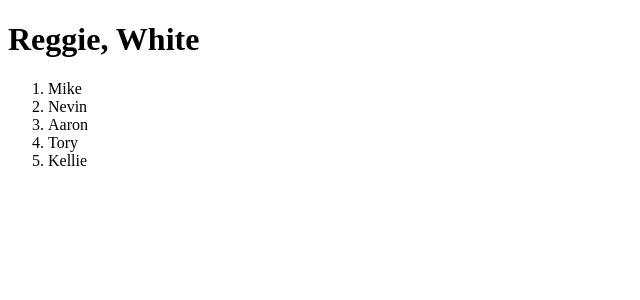
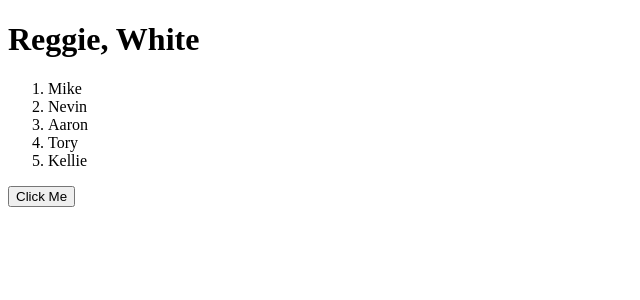
Before and after one commit to Kelphane/React-WorkSheet, a React (Create React App) app: page / in a window 1280 px wide. Shown: the top 300 px of the page, without its empty margins (0-640 px from the left). Built offline with nearby package versions, Linux system fonts and the light colour scheme.

Commit message:
Created SendAlert Component

```diff
--- a/src/App.jsx
+++ b/src/App.jsx
@@ -1,6 +1,7 @@
 import React, {Component} from "react";
 import DisplayName from "./Components/DisplayName/DisplayName";
 import DisplayList from "./Components/DisplayList/DisplayList";
+import SendAlert from "./Components/SendAlert/SendAlert";
 
 class App extends Component{
    constructor(props){
@@ -19,8 +20,9 @@ class App extends Component{
    render(){
        return (
            <div>
-               <DisplayName firstName={this.state.firstName} lastName={this.state.lastName}/>
+                <DisplayName firstName={this.state.firstName} lastName={this.state.lastName}/>
                 <DisplayList names={this.state.names}/>
+                <SendAlert alert={this.AlertUser}/>
            </div>
        );
    }
--- a/src/Components/SendAlert/SendAlert.jsx
+++ b/src/Components/SendAlert/SendAlert.jsx
@@ -1,5 +1,11 @@
 import React from "react";
 
 const SendAlert = (props) => {
+    return (
+        <>
+        <button onClick={props.alert}>Click Me</button>
+        </>
+    );
+}
 
-}
+export default SendAlert;
```
